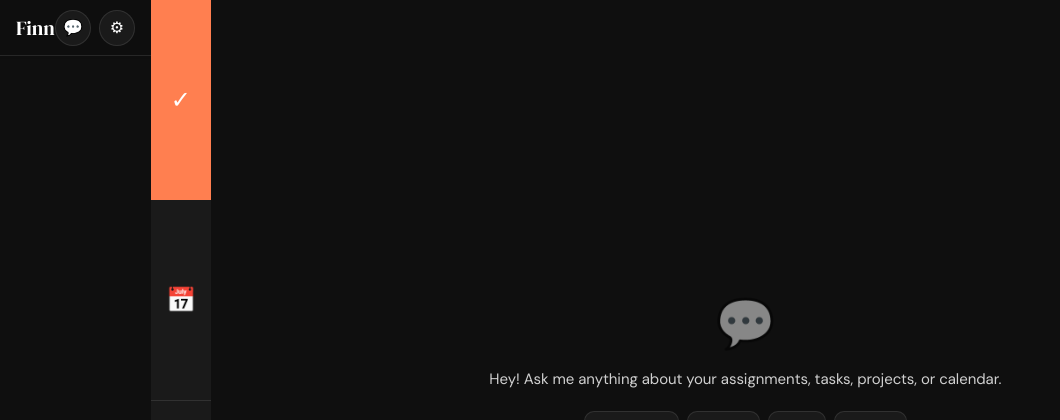
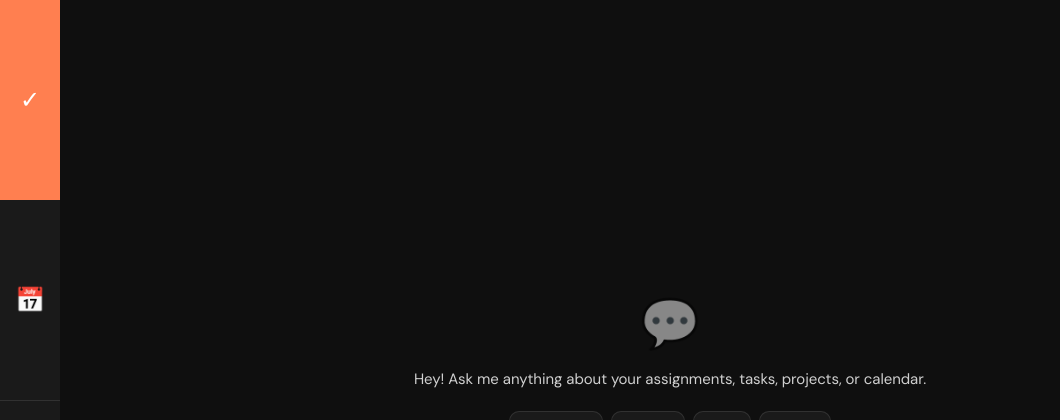
Before and after one commit to fthomas27/students-assistant, a Flask app: page / in a window 1280 px wide. Shown: the top 420 px of the page, without its empty margins (0-1060 px from the left). Run offline with Flask 3, Linux system fonts and the light colour scheme; the visitor is signed in with stand-in values (Sample User, id 1); data that the repository does not hold is empty; some libraries are stand-ins or nearby versions.

Commit message:
Revert "Fix header visibility on tablet and desktop screens"
This reverts commit 8f583473fd7823dcc2cf5470817f3d135c755e16.

```diff
--- a/templates/index.html
+++ b/templates/index.html
@@ -166,9 +166,6 @@ display: flex;
 
 /* Tablet: 640px to 1279px - single column with hamburger menu */
 @media (min-width: 640px) and (max-width: 1279px) {
-.header {
-display: flex;
-}
 .main-container {
 grid-template-columns: 1fr;
 }
@@ -191,9 +188,6 @@ display: flex;
 
 /* Desktop: 1280px and up - toggle buttons + expanded sidebar + chat */
 @media (min-width: 1280px) {
-.header {
-display: flex;
-}
 .main-container {
 grid-template-columns: 60px 350px 1fr;
 grid-template-rows: 1fr;
```
